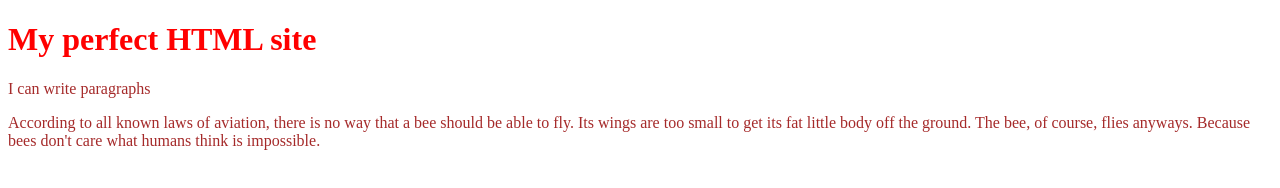
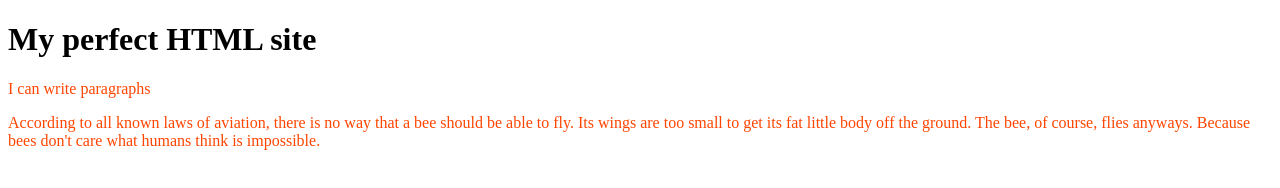
Before and after one commit to norbertszonda/13sr-branches, a plain HTML site: page index.html in a window 1280 px wide. Drawn offline with Linux system fonts and the light colour scheme.

Commit message:
masik szin 2

```diff
--- a/index.html
+++ b/index.html
@@ -6,11 +6,11 @@
     <title>My bestest HTML document</title>
     <style>
         h1 {
-            color: red;
+            color: black;
         }
 
         p {
-            color: brown;
+            color: orangered;
         }
     </style>
 </head>
```
